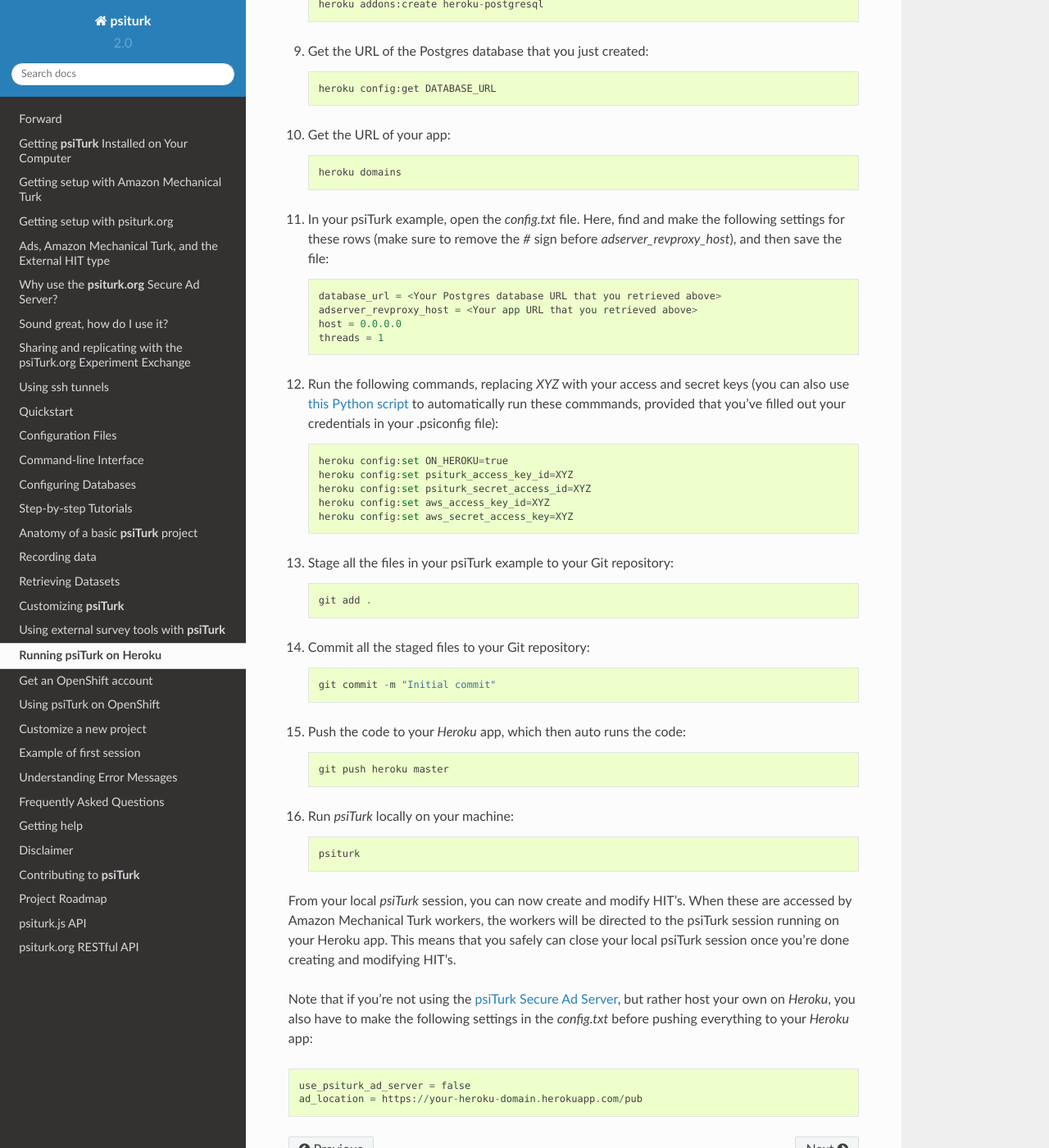
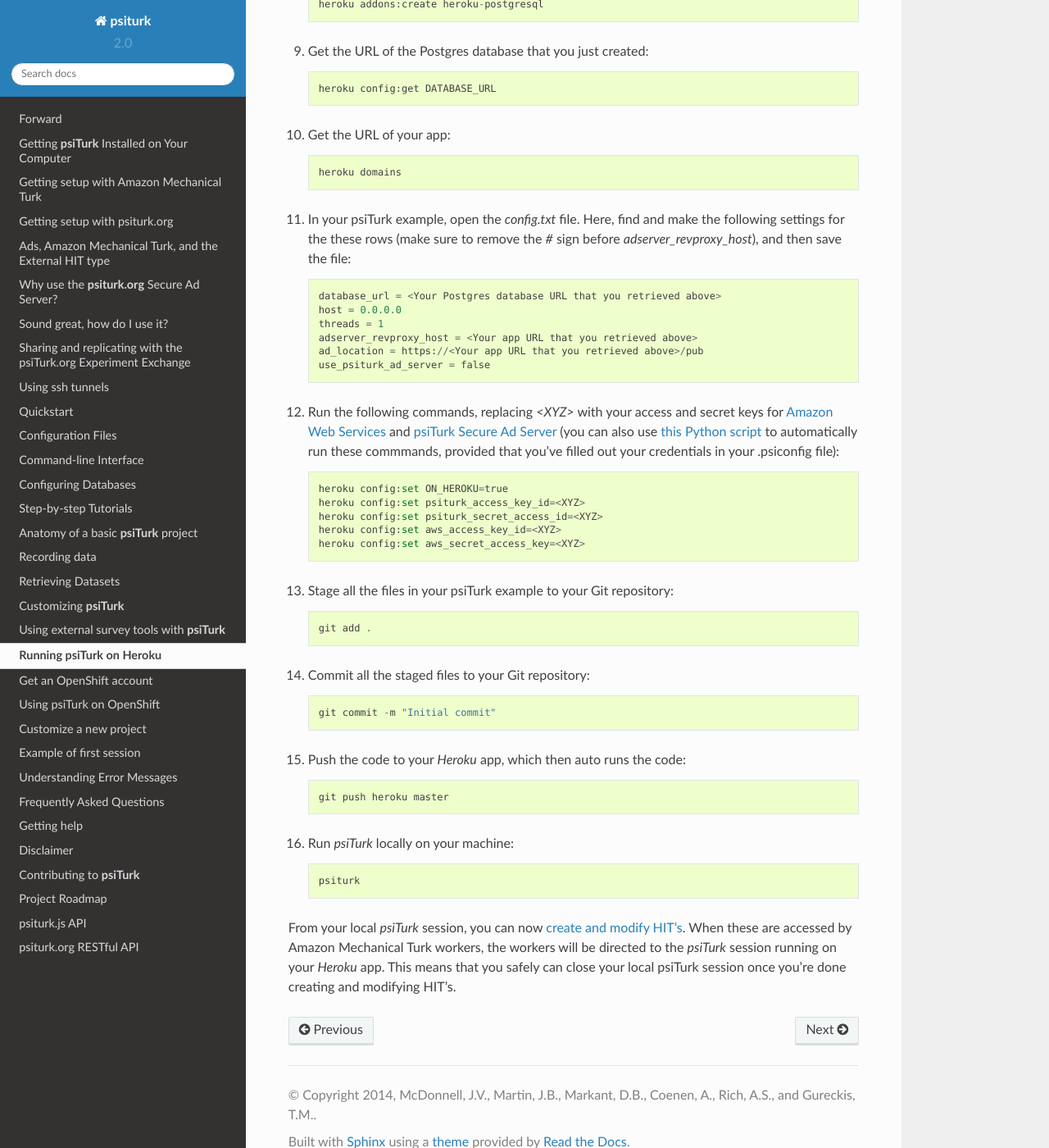
Before and after one commit to NYUCCL/psiTurk, a Sphinx documentation site: the page built from doc/heroku.rst, in a window 1280 px wide and 1400 px high, scrolled down 1398 px. Shown: the whole window at 82% size. Built offline with Sphinx 7.4.7 and the Read the Docs theme 2.0.0, drawn with Linux system fonts in a browser that asks for light colours; some of the changed text lies outside the part shown.

Commit message:
Added ad hosing on Heroku
I modified the instructions so that you now host your ads on Heroku as
well (rather than on the psiTurk Secure Ad Server).

```diff
--- a/doc/heroku.rst
+++ b/doc/heroku.rst
@@ -13,7 +13,7 @@
 
 One downside with `Heroku` is that it can get expensive if you need any kind of horsepower beyond 512MB memory and one node.
 
-What follows is a step-by-step tutorial for setting up a `psiTurk` example experiment on `Heroku` using the `psiTurk Secure Ad Server <secure_ad_server.html>`_ for hosting Ads and a `PostgreSQL` database for collecting data:
+What follows is a step-by-step tutorial for setting up a `psiTurk` example experiment on `Heroku` (both the experiment itself and ad) with a `PostgreSQL` database for collecting data:
 
 #. Go to the `Heroku website <http://www.heroku.com>`_ and create a new account if you don't already have one.
 
@@ -51,20 +51,22 @@
 
     heroku domains
 
-#. In your psiTurk example, open the `config.txt` file. Here, find and make the following settings for these rows (make sure to remove the `#` sign before `adserver_revproxy_host`), and then save the file: ::
+#. In your psiTurk example, open the `config.txt` file. Here, find and make the following settings for the these rows (make sure to remove the `#` sign before `adserver_revproxy_host`), and then save the file: ::
 
     database_url = <Your Postgres database URL that you retrieved above>
-    adserver_revproxy_host = <Your app URL that you retrieved above>
     host = 0.0.0.0
     threads = 1
+    adserver_revproxy_host = <Your app URL that you retrieved above>
+    ad_location = https://<Your app URL that you retrieved above>/pub
+    use_psiturk_ad_server = false
 
-#. Run the following commands, replacing `XYZ` with your access and secret keys (you can also use `this Python script <https://github.com/NYUCCL/psiTurk/blob/908ce7bcfc8fb6b38d94dbae480449324c5d9d51/psiturk/example/set-heroku-settings.py>`_ to automatically run these commmands, provided that you've filled out your credentials in your .psiconfig file): ::
+#. Run the following commands, replacing `<XYZ>` with your access and secret keys for `Amazon Web Services <amt_setup.html#obtaining-aws-credentials>`_ and `psiTurk Secure Ad Server <psiturk_org_setup.html#obtaining-psiturk-org-api-credentials>`_ (you can also use `this Python script <https://github.com/NYUCCL/psiTurk/blob/908ce7bcfc8fb6b38d94dbae480449324c5d9d51/psiturk/example/set-heroku-settings.py>`_ to automatically run these commmands, provided that you've filled out your credentials in your .psiconfig file): ::
 
     heroku config:set ON_HEROKU=true
-    heroku config:set psiturk_access_key_id=XYZ
-    heroku config:set psiturk_secret_access_id=XYZ
-    heroku config:set aws_access_key_id=XYZ
-    heroku config:set aws_secret_access_key=XYZ
+    heroku config:set psiturk_access_key_id=<XYZ>
+    heroku config:set psiturk_secret_access_id=<XYZ>
+    heroku config:set aws_access_key_id=<XYZ>
+    heroku config:set aws_secret_access_key=<XYZ>
 
 #. Stage all the files in your psiTurk example to your Git repository: ::
 
@@ -82,9 +84,4 @@
 
     psiturk
 
-From your local `psiTurk` session, you can now create and modify HIT's. When these are accessed by Amazon Mechanical Turk workers, the workers will be directed to the psiTurk session running on your Heroku app. This means that you safely can close your local psiTurk session once you're done creating and modifying HIT's.
-
-Note that if you're not using the `psiTurk Secure Ad Server <secure_ad_server.html>`_, but rather host your own on `Heroku`, you also have to make the following settings in the `config.txt` before pushing everything to your `Heroku` app: ::
-
-    use_psiturk_ad_server = false
-    ad_location = https://your-heroku-domain.herokuapp.com/pub
+From your local `psiTurk` session, you can now `create and modify HIT's <command_line/hit.html>`_. When these are accessed by Amazon Mechanical Turk workers, the workers will be directed to the `psiTurk` session running on your `Heroku` app. This means that you safely can close your local psiTurk session once you're done creating and modifying HIT's.
```
